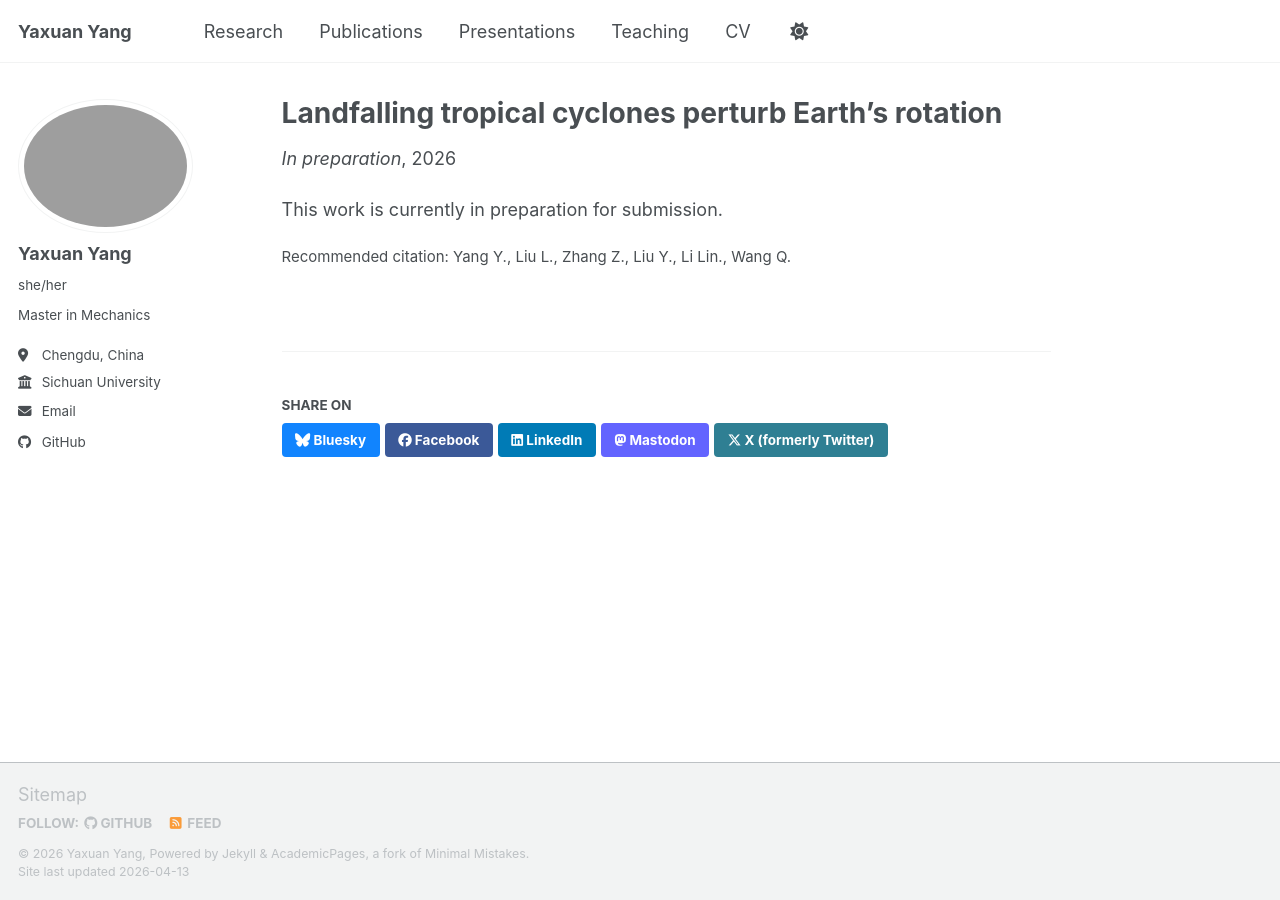
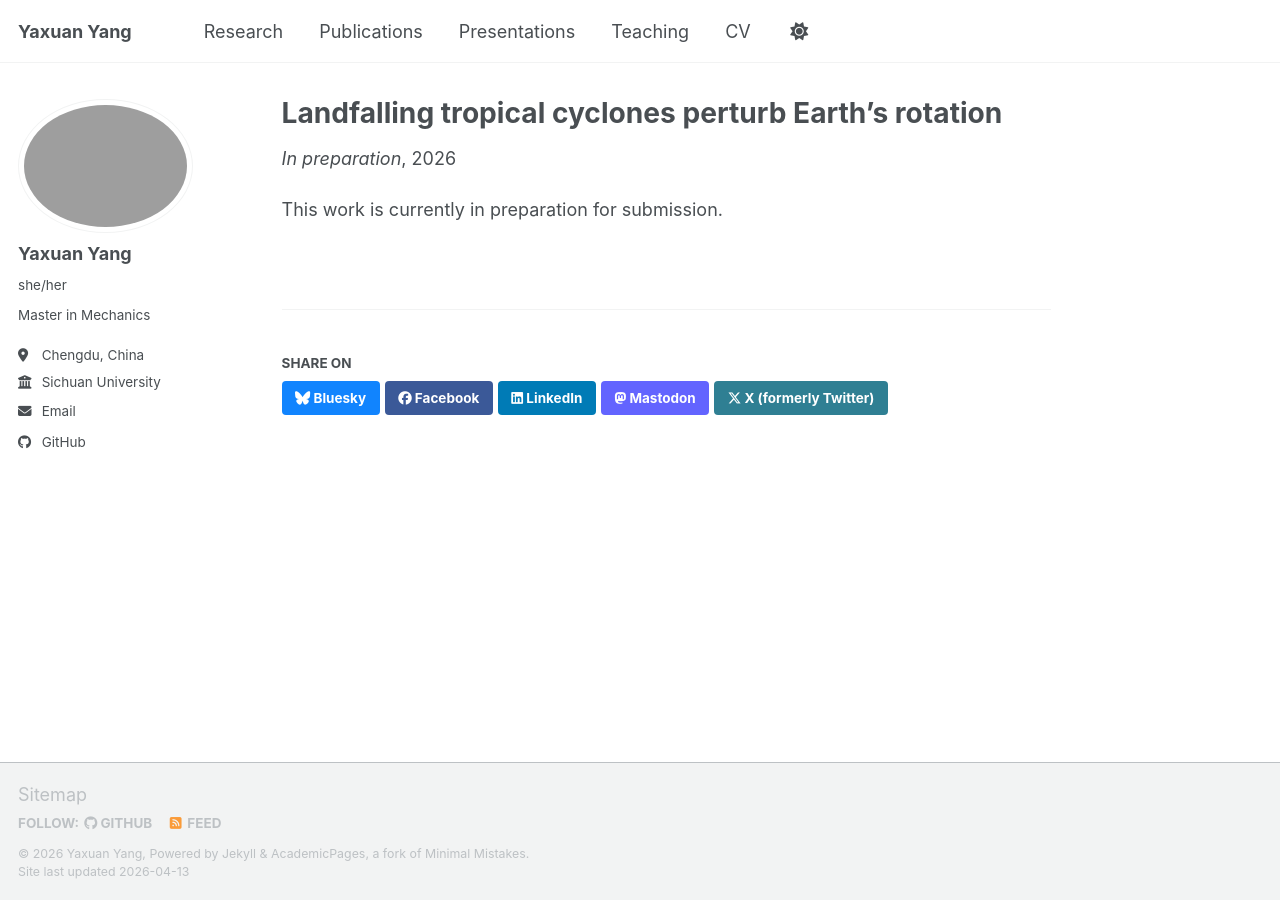
Before and after one commit to yyx-git/yyx-git.github.io, a Jekyll site: the page built from _publications/Landfalling_tropical.md, in a window 1280 px wide. Built offline with Jekyll 4.4.1, drawn with Linux system fonts in a browser that asks for light colours; a script bundle is joined from its source files by our own code; library files that are not in the unit come from our copies; some of the changed lines change nothing that is shown.

Commit message:
Update and rename Landfalling tropical.md to Landfalling_tropical.md

```diff
--- a/_publications/Landfalling tropical.md
+++ b/_publications/Landfalling_tropical.md
@@ -2,13 +2,14 @@
 title: "Landfalling tropical cyclones perturb Earth's rotation"
 collection: publications
 category: manuscripts
-permalink: /publication/Landfalling tropical
+permalink: /publication/Landfalling_tropical
 #excerpt: 'This paper is about '
 date: 2026-4-13
 venue: "In preparation"
 #slidesurl: 'https://academicpages.github.io/files/slides1.pdf'
 #paperurl: 'https://academicpages.github.io/files/paper1.pdf'
 #bibtexurl: 'https://academicpages.github.io/files/bibtex1.bib'
-citation: 'Yang Y., Liu L., Zhang Z., Liu Y., Li Lin., Wang Q. '
+authors: 'Yang Y., Liu L., Zhang Z., Liu Y., Li Lin., Wang Q.'
+clickable: false
 ---
 This work is currently in preparation for submission.
```
